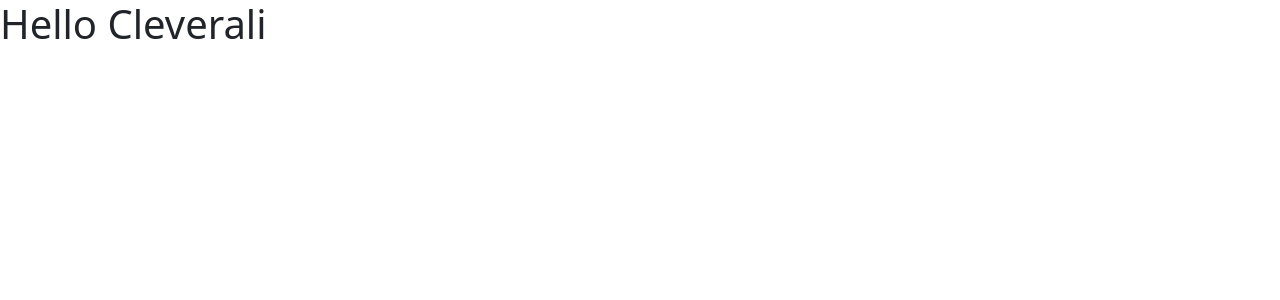
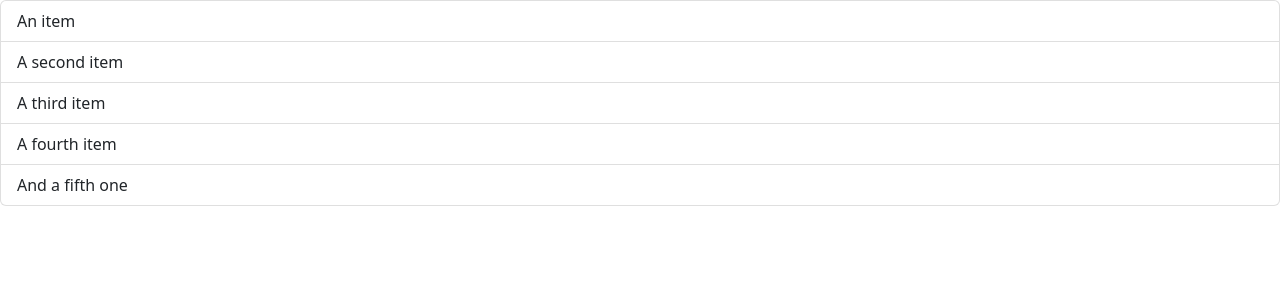
Before and after one commit to abed-ctrl/react-app, a React (Vite) app: page / in a window 1280 px wide. Shown: the top 300 px of the page. Built offline with nearby package versions, Linux system fonts and the light colour scheme.

Commit message:
Creating a ListGroup Component

```diff
--- a/src/App.tsx
+++ b/src/App.tsx
@@ -1,7 +1,7 @@
-import Message from "./Message";
+import ListGroup from "./components/ListGroup";
 
 function App() {
-  return <div><Message /></div>
+  return <div><ListGroup /></div>
 }
 
 export default App;
--- /dev/null
+++ b/src/components/ListGroup.tsx
@@ -0,0 +1,14 @@
+function ListGroup() {
+  //class is a reserved word in React and Typescript => className
+  return (
+    <ul className="list-group">
+      <li className="list-group-item">An item</li>
+      <li className="list-group-item">A second item</li>
+      <li className="list-group-item">A third item</li>
+      <li className="list-group-item">A fourth item</li>
+      <li className="list-group-item">And a fifth one</li>
+    </ul>
+  );
+}
+
+export default ListGroup;
```
